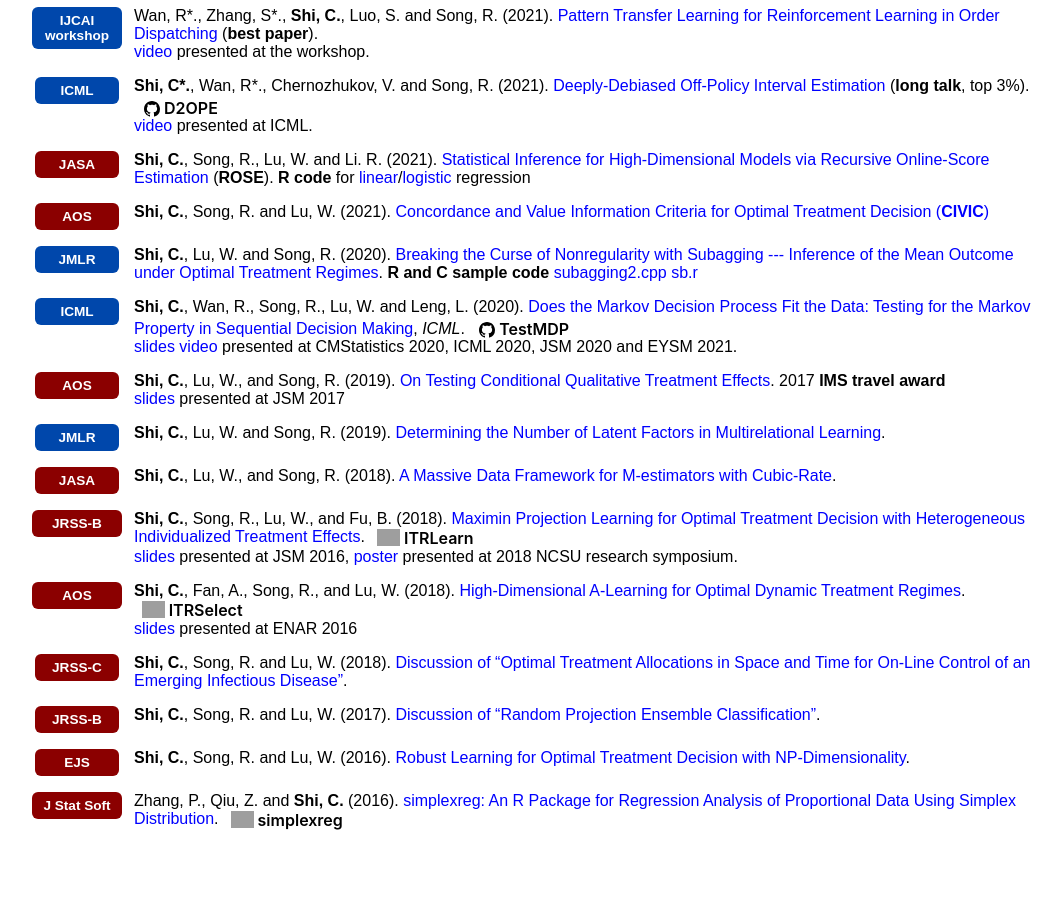
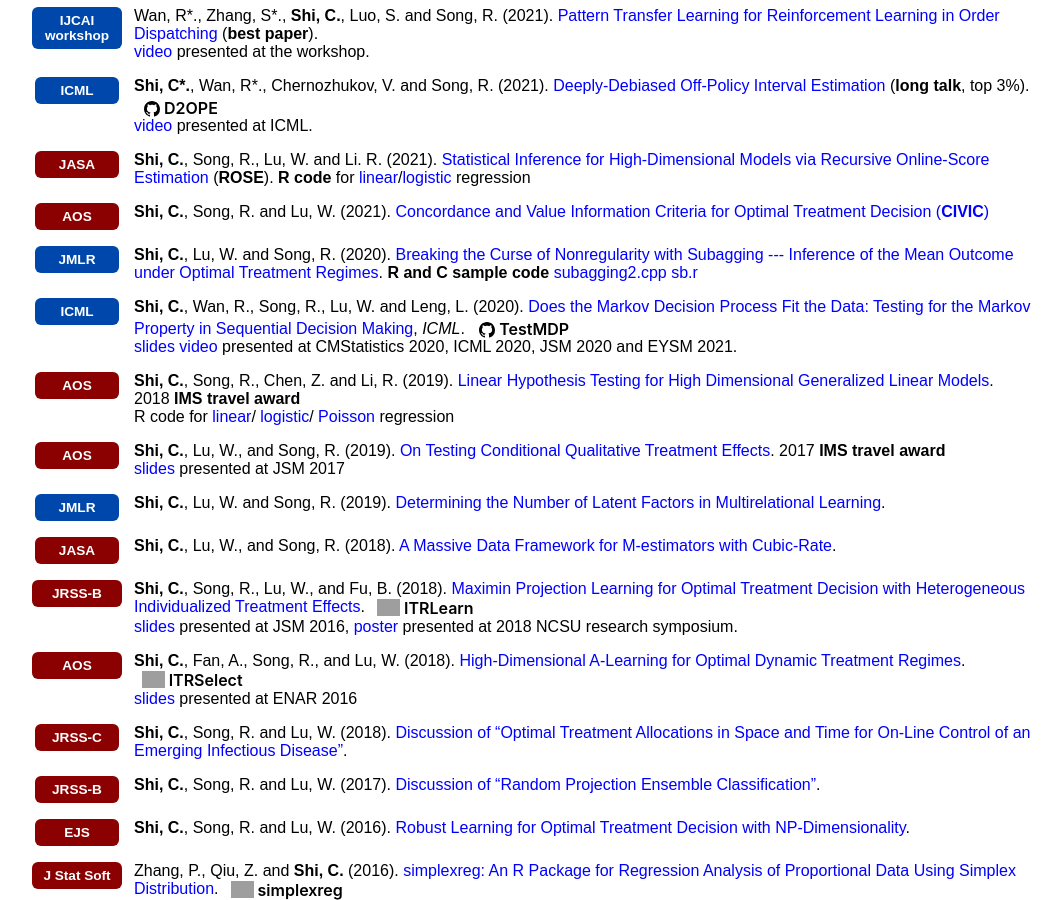
Before and after one commit to callmespring/callmespring.github.io, a Jekyll site: the page built from publication.md, in a window 1280 px wide and 900 px high, scrolled down 4001 px. Shown: the whole window, without its empty margins (108-1170 px from the left). Built offline with Jekyll 4.4.1, drawn with Linux system fonts in a browser that asks for light colours; before the commit the page ends 4831 px from its top, so only the background shows below that; grey boxes are pictures that could not be loaded.

Commit message:
Update publication.md

```diff
--- a/publication.md
+++ b/publication.md
@@ -663,6 +663,21 @@
     <span class="publication-logo-badge badge-stat">AOS</span>
   </div>
   <div class="pub-content" style="flex: 1;">
+    <strong>Shi, C.</strong>, Song, R., Chen, Z. and Li, R. (2019). <a href="https://projecteuclid.org/journals/annals-of-statistics/volume-47/issue-5/Linear-hypothesis-testing-for-high-dimensional-generalized-linear-models/10.1214/18-AOS1761.full">Linear Hypothesis Testing for High Dimensional Generalized Linear Models</a>. 2018 <strong>IMS travel award</strong>
+    <br/>
+    <font size="3">R code for </font>
+    <a href="https://github.com/callmespring/callmespring.github.io/blob/0a279dfc1424964e2aa953527b9f31b6537d17fd/code/lm_ADMM0.r"><font size="3">linear</font></a>/
+    <a href="https://github.com/callmespring/callmespring.github.io/blob/0a279dfc1424964e2aa953527b9f31b6537d17fd/code/Logistic_ADMM0.r"><font size="3">logistic</font></a>/
+    <a href="https://github.com/callmespring/callmespring.github.io/blob/0a279dfc1424964e2aa953527b9f31b6537d17fd/code/Poisson_ADMM0.r"><font size="3">Poisson</font></a>
+    <font size="3"> regression</font>
+  </div>
+</div>
+
+<div class="publication-entry" style="display: flex; align-items: flex-start; margin-bottom: 1em;">
+  <div class="pub-venue" style="flex: 0 0 90px; margin-right: 12px; display: flex; align-items: center; justify-content: center;">
+    <span class="publication-logo-badge badge-stat">AOS</span>
+  </div>
+  <div class="pub-content" style="flex: 1;">
     <strong>Shi, C.</strong>, Lu, W., and Song, R. (2019). <a href="https://projecteuclid.org/journals/annals-of-statistics/volume-47/issue-4/On-testing-conditional-qualitative-treatment-effects/10.1214/18-AOS1750.full">On Testing Conditional Qualitative Treatment Effects</a>. 2017 <strong>IMS travel award</strong>
     <br/>
     <a href="https://github.com/callmespring/callmespring.github.io/blob/0a279dfc1424964e2aa953527b9f31b6537d17fd/slides/JSM2017.pdf"><font size="3">slides</font></a> <font size="3">presented at JSM 2017</font>
```
